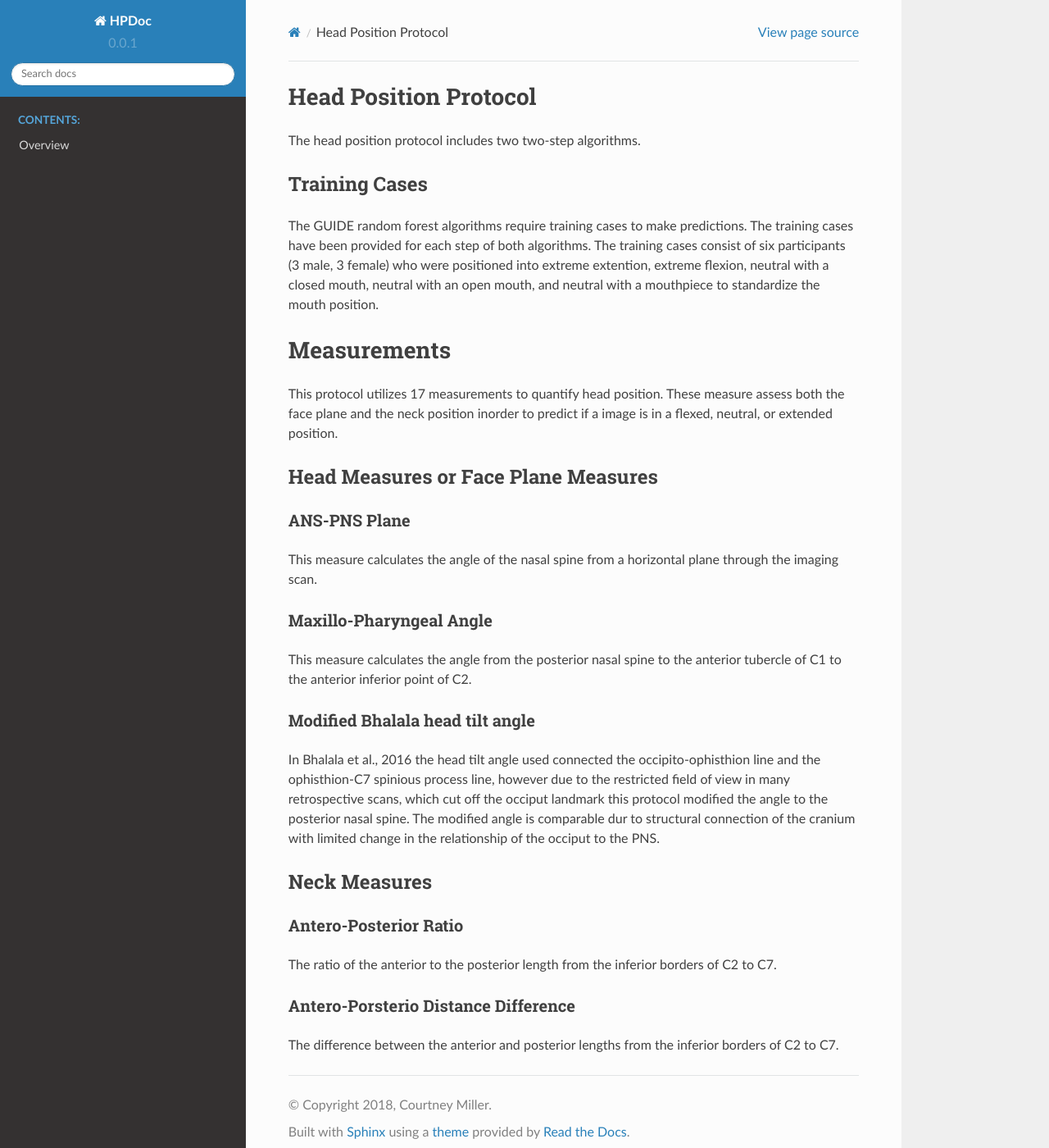
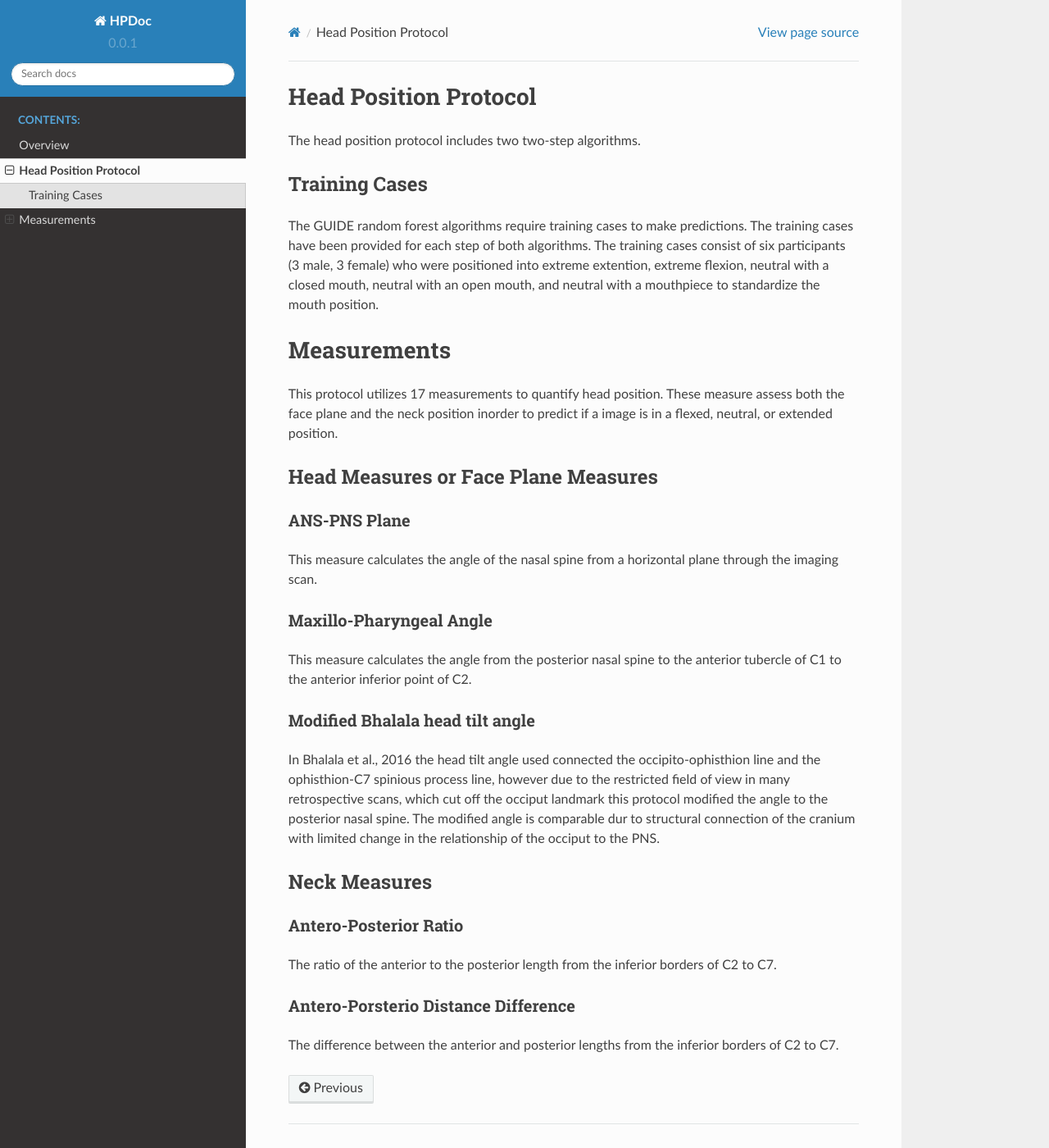
Before and after one commit to vocaltractlab/headpositiondoc, a Sphinx documentation site: the page built from source/protocol.rst, in a window 1280 px wide and 1400 px high. Shown: the whole window at 82% size. Built offline with Sphinx 7.4.7 and the Read the Docs theme 2.0.0, drawn with Linux system fonts in a browser that asks for light colours; pages that are not in the unit, such as notebooks, are missing from menus.

Commit message:
Add Protocol page2

```diff
--- a/source/index.rst
+++ b/source/index.rst
@@ -12,7 +12,7 @@ This is documentation for classifying head-position using multiple measures to a
    :caption: Contents:
 
    overview
-   Protocol
+   protocol
      Measurements
      Algorithm One
      Algorithm Two
```
